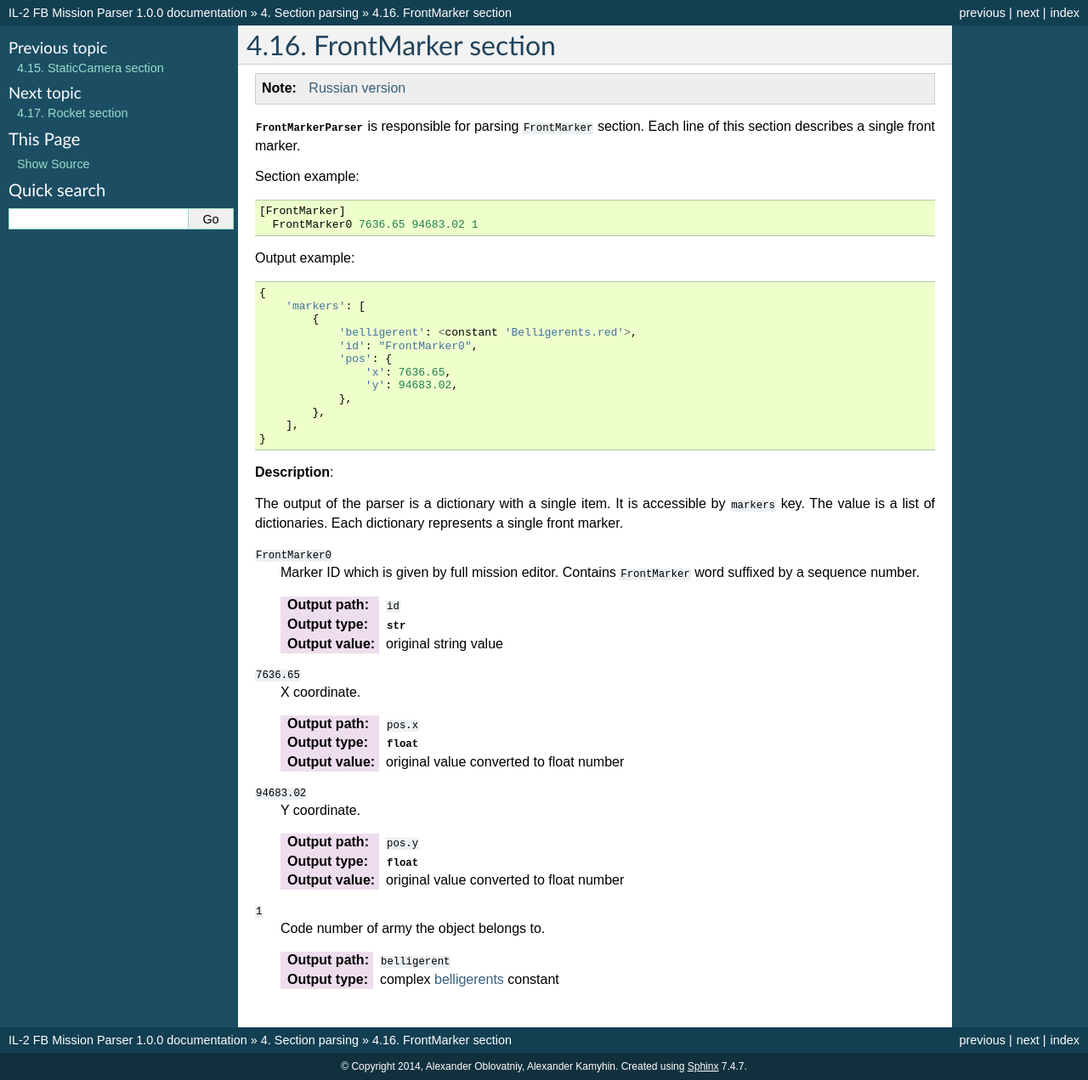
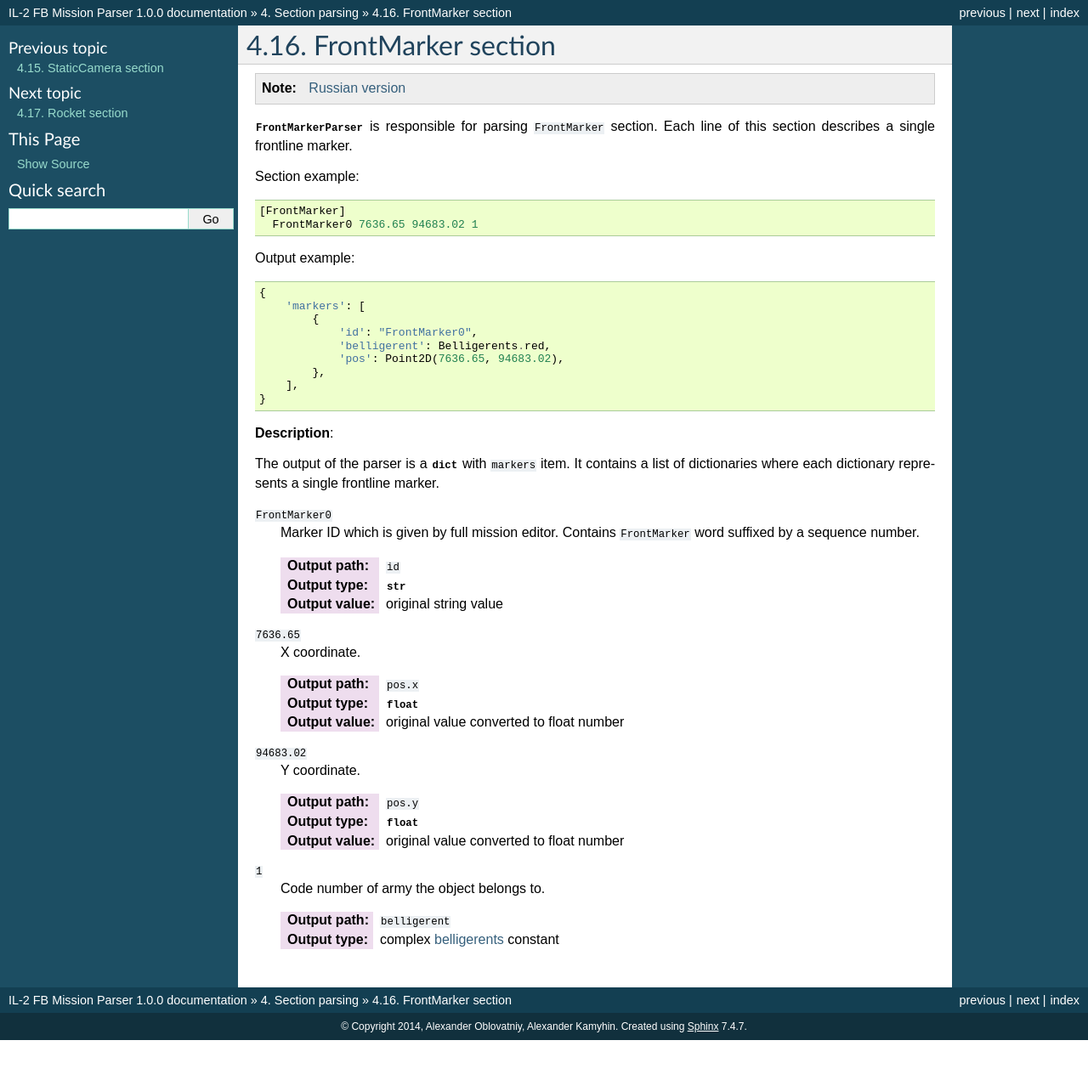
Before and after one commit to IL2HorusTeam/il2fb-mission-parser, a Sphinx documentation site: the page built from docs/parsers/front-marker.rst, in a window 1280 px wide. Shown: the whole page at 85% size. Built offline with Sphinx 7.4.7, drawn with Linux system fonts in a browser that asks for light colours; after the commit the page ends 1224 px from its top, so only the background shows below that.

Commit message:
update docs for "FrontMarker" section parser

```diff
--- a/docs/parsers/front-marker.rst
+++ b/docs/parsers/front-marker.rst
@@ -9,7 +9,7 @@ FrontMarker section
 
 :class:`~il2fb.parsers.mission.parsers.FrontMarkerParser` is responsible for
 parsing ``FrontMarker`` section. Each line of this section describes a single
-front marker.
+frontline marker.
 
 Section example::
 
@@ -23,21 +23,19 @@ Output example:
   {
       'markers': [
           {
-              'belligerent': <constant 'Belligerents.red'>,
               'id': "FrontMarker0",
-              'pos': {
-                  'x': 7636.65,
-                  'y': 94683.02,
-              },
+              'belligerent': Belligerents.red,
+              'pos': Point2D(7636.65, 94683.02),
           },
       ],
   }
 
+
 **Description**:
 
-The output of the parser is a dictionary with a single item. It is accessible
-by ``markers`` key. The value is a list of dictionaries. Each dictionary
-represents a single front marker.
+The output of the parser is a :class:`dict` with  ``markers`` item. It contains
+a list of dictionaries where each dictionary represents a single frontline
+marker.
 
 ``FrontMarker0``
   Marker ID which is given by full mission editor. Contains ``FrontMarker``
@@ -68,4 +66,4 @@ represents a single front marker.
   :Output type: complex `belligerents`_ constant
 
 
-.. _belligerents: https://github.com/IL2HorusTeam/il2fb-commons/blob/master/il2fb/commons/organization.py#L17
+.. _belligerents: https://github.com/IL2HorusTeam/il2fb-commons/blob/master/il2fb/commons/organization.py#L20
```
